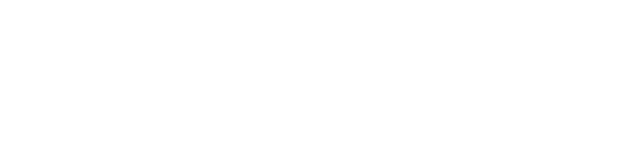
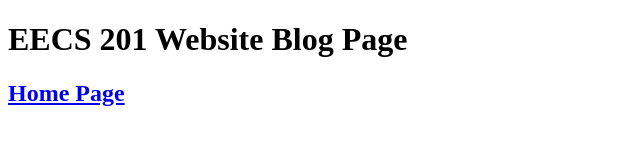
Before and after one commit to DanielHerman123/eecs201-website, a plain HTML site: page blog.html in a window 1280 px wide. Shown: the whole page, without its empty margins (0-640 px from the left). Drawn offline with Linux system fonts and the light colour scheme.

Commit message:
changing name of home to index

```diff
--- a/blog.html
+++ b/blog.html
@@ -5,3 +5,13 @@
         <meta charset="UTF-8">
         <title>Blog Page</title>
     </head>
+
+
+    <body>
+        <h1>EECS 201 Website Blog Page</h1>
+
+        <h2>
+            <a href="index.html">Home Page</a>
+        </h2>
+
+        </body>
```
Also changed, not shown: index.html (renamed from home.html).
